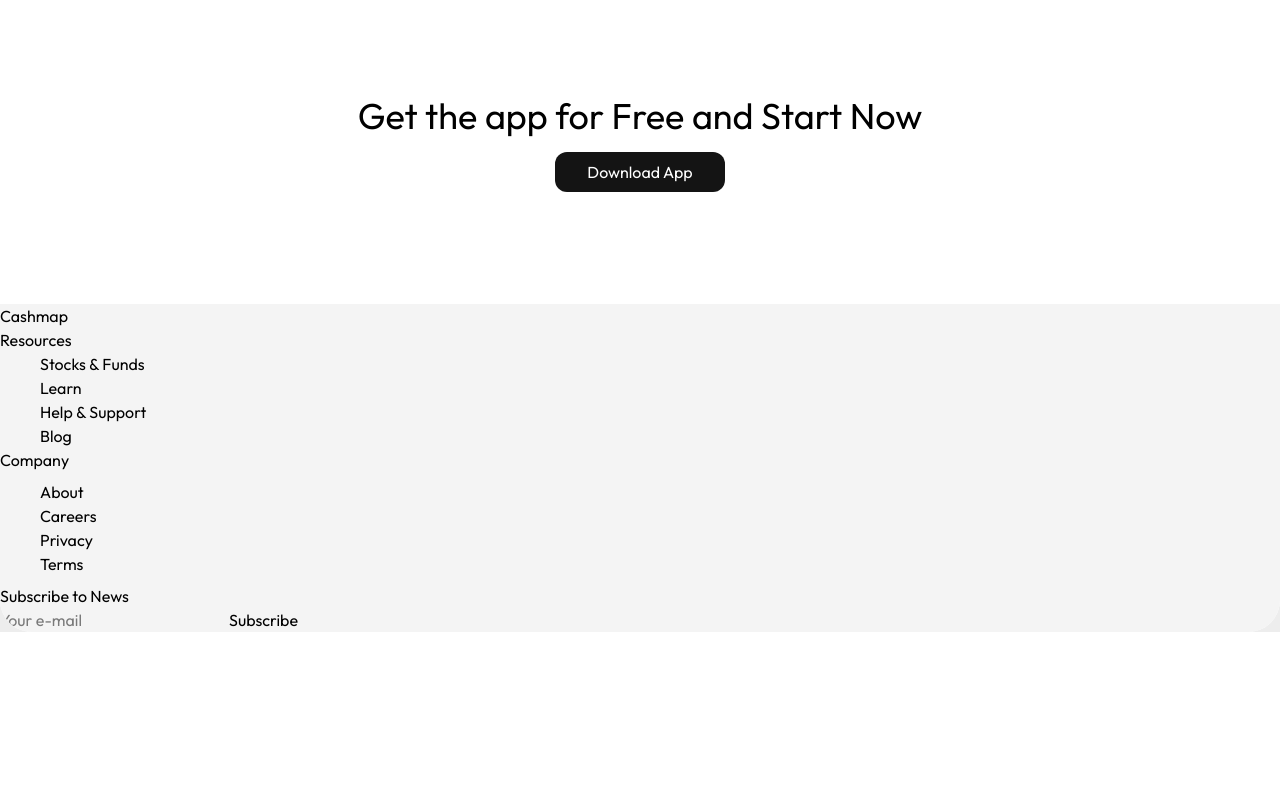
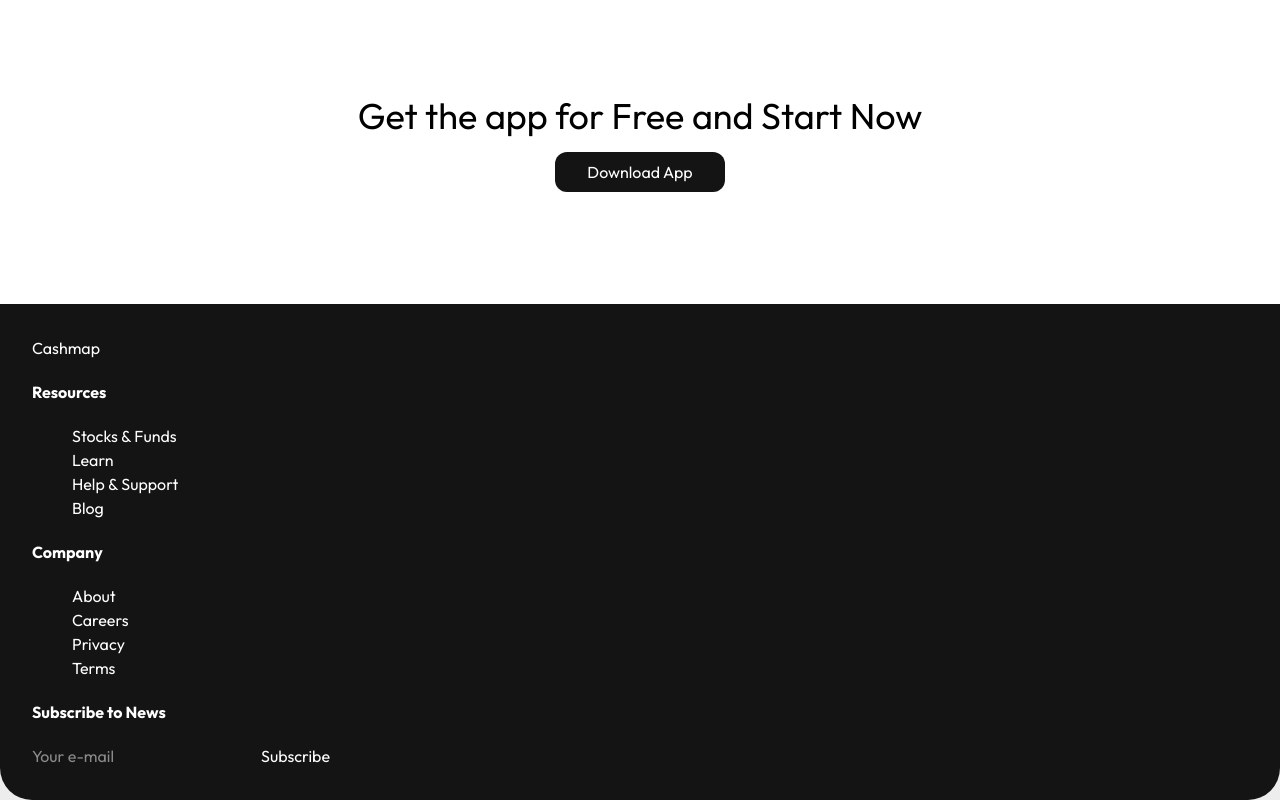
Before and after one commit to gilbertoroncanciogualteross-creator/repo-base, a React (Vite) app: page / in a window 1280 px wide. Shown: the part 2035-2835 px from the top of the page. Before the commit the page ends 2667 px from the top, so only its background shows below. Built offline with nearby package versions, Linux system fonts and the light colour scheme.

Commit message:
style: footer and final adjustments

```diff
--- a/src/App.jsx
+++ b/src/App.jsx
@@ -18,7 +18,7 @@ function App() {
                         <button className="bg-inverse text-on-inverse px-8 py-2 rounded-sm font-semibold hover:opacity-90 cursor-pointer">
                             Download App
                         </button>
-                        <button id="theme-toggle">
+                        <button id="theme-toggle cursor-pointer">
                             🌙/☀️
                         </button>
                     </div>
@@ -45,7 +45,7 @@ function App() {
                         <article className="flex flex-col gap-3 bg-surface rounded-md p-8">
                             <h3 className="text-xl md:text-2xl">Unlimited Portfolio Accounts</h3>
                             <p className="text-on-accent">Manage all your financial assets from one place</p>
-                            <button className="self-start">Find Out More</button>
+                            <button className="self-start cursor-pointer">Find Out More</button>
                         </article>
                         <article className="flex flex-col gap-3 bg-surface rounded-md p-8">
                             <h3 className="text-xl md:text-2xl">Full Analytics in Your App</h3>
@@ -70,7 +70,7 @@ function App() {
                                 Without a visit to office, we will set up
                                 your brokerage account in 5 minutes.
                             </p>
-                            <button className="border-none rounded-sm p-4 bg-surface text-text">Open an Account</button>
+                            <button className="border-none rounded-sm p-4 bg-surface text-text cursor-pointer">Open an Account</button>
                         </article>
 
                         <article className="p-8">
@@ -79,7 +79,7 @@ function App() {
                                 Our support team is always available to answer
                                 questions and resolve any issues.
                             </p>
-                            <button className="border-none rounded-sm p-4 bg-surface text-text">Ask a Question</button>
+                            <button className="border-none rounded-sm p-4 bg-surface text-text cursor-pointer">Ask a Question</button>
                         </article>
 
                         <article className="p-8">
@@ -88,7 +88,7 @@ function App() {
                                 We give you the best rate we can for any kind of
                                 transactions. No extra fees.
                             </p>
-                            <button className="border-none rounded-sm p-4 bg-surface text-text">Explore Prices</button>
+                            <button className="border-none rounded-sm p-4 bg-surface text-text cursor-pointer">Explore Prices</button>
                         </article>
                         <article className="p-8">
                             <h3 className="font-bold text-lg my-4">Invest Any Amount</h3>
@@ -96,7 +96,7 @@ function App() {
                                 You don't have to have large sums to start investing,
                                 start small.
                             </p>
-                            <button className="border-none rounded-sm p-4 bg-surface">Start Now</button>
+                            <button className="border-none rounded-sm p-4 bg-surface text-text cursor-pointer">Start Now</button>
                         </article>
                     </div>
                 </section>
@@ -119,30 +119,30 @@ function App() {
                     </div>
                 </section>
 
-                <section className="flex flex-col items-center text-center rounded-sm py-24 px-8">
+                <section className="flex flex-col items-center text-center py-24 px-8">
                     <h2 className="text-3xl md:text-4xl">
                         Get the app for Free
                         and Start Now
                     </h2>
-                    <button className="bg-inverse text-on-inverse rounded-sm py-2 px-8 my-4">Download App</button>
+                    <button className="bg-inverse text-on-inverse rounded-sm py-2 px-8 my-4 cursor-pointer">Download App</button>
                 </section>
 
-                <footer className="bg-surface">
+                <footer className="bg-inverse text-on-inverse p-8">
                     <div>Cashmap</div>
 
                     <div>
-                        <h4>Resources</h4>
+                        <h3 className="font-bold my-5">Resources</h3>
                         <ul className="ps-10">
-                            <li><a href>Stocks &amp; Funds</a></li>
-                            <li><a href>Learn</a></li>
-                            <li><a href>Help &amp; Support</a></li>
-                            <li><a href>Blog</a></li>
+                            <li><a href="#">Stocks &amp; Funds</a></li>
+                            <li><a href="#">Learn</a></li>
+                            <li><a href="#">Help &amp; Support</a></li>
+                            <li><a href="#">Blog</a></li>
                         </ul>
                     </div>
 
                     <div>
-                        <h4>Company</h4>
-                        <ul className="p-2 ps-10">
+                        <h3 className="font-bold my-5">Company</h3>
+                        <ul className="ps-10">
                             <li><a href="#">About</a></li>
                             <li><a href="#">Careers</a></li>
                             <li><a href="#">Privacy</a></li>
@@ -151,10 +151,10 @@ function App() {
                     </div>
 
                     <div>
-                        <h4>Subscribe to News</h4>
+                        <h3 className="font-bold my-5">Subscribe to News</h3>
                         <form>
                             <input type="email" placeholder="Your e-mail"/>
-                            <button type="submit">Subscribe</button>
+                            <button type="submit cursor-pointer">Subscribe</button>
                         </form>
                     </div>
                 </footer>
```
